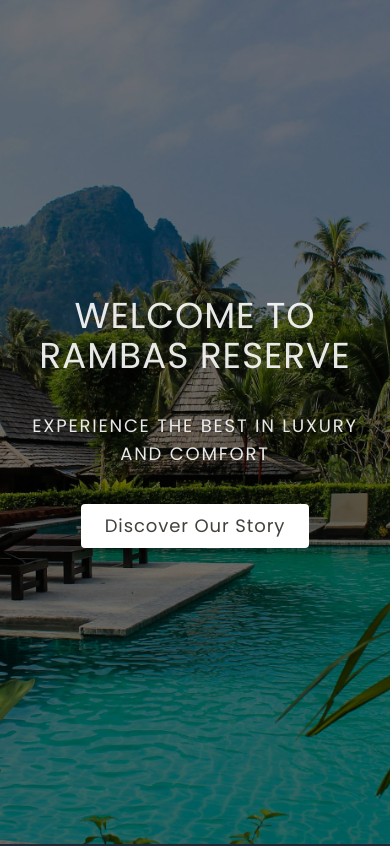
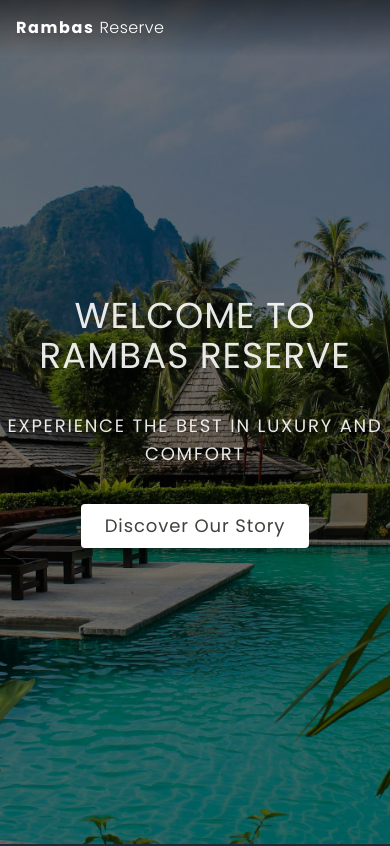
Before and after one commit to T-G-Indie-Dev/rambas-reserve, a Vue app: page / in a window 390 px wide. Shown: the top 846 px of the page. Built offline with nearby package versions, Linux system fonts and the light colour scheme.

Commit message:
Add rooms section.

```diff
--- a/src/App.vue
+++ b/src/App.vue
@@ -1,77 +1,49 @@
 <template>
-	<div class="app-container">
-	  <Hero class="section" />
-	  <AboutSection class="section" />
-	  <!-- Add your section2 and section3 here -->
-	  <FooterSection class="section" />
+	<div class="flex flex-col min-h-screen">
+		<Navbar @scrollToSection="scrollToSection" />
+		<div ref="homeSection" >
+			<Hero @scrollToSection="scrollToSection"/>
+		</div>
+		<div ref="aboutSection">
+			<AboutSection class="flex-grow" />
+		</div>
+		<div ref="roomsSection">
+			<RoomsSection class="flex-grow" />
+		</div>
+		<FooterSection ref="contactSection" />
 	</div>
 </template>
 
 <script>
 import Navbar from '@/components/Navbar.vue';
 import FooterSection from '@/components/Footer.vue';
-  import HomeView from '@/HomeView.vue';
 import Hero from '@/components/Hero.vue';
 import AboutSection from './sections/About.vue';
+import RoomsSection from './sections/Rooms.vue';
 
 export default {
 	components: {
-	  HomeView,
 		FooterSection,
 		Navbar,
 		Hero,
-	  AboutSection
+		AboutSection,
+		RoomsSection
+	},
+	methods: {
+		scrollToSection(section) {
+			const targetSection = this.$refs[section];
+			window.scrollTo({
+				top: targetSection.offsetTop,
+				behavior: 'smooth',
+			});
+		}
 	}
 }
 </script>
 
 <style>
-  /* Prevent horizontal scrolling */
-  body, html {
-	margin: 0;
-	padding: 0;
+body,
+html {
 	overflow-x: hidden;
 }
-
-  .app-container {
-	display: flex;
-	flex-direction: column;
-	align-items: stretch;
-	min-height: 100vh;
-	overflow-y: auto;
-	overflow-x: hidden; /* Prevent horizontal overflow */
-	box-sizing: border-box; /* Ensure padding and borders are included in width/height calculations */
-  }
-
-  /* Ensure all sections fit within the container */
-  .section {
-	flex-grow: 1;
-	display: flex;
-	flex-direction: column;
-	justify-content: center;
-	padding: 20px;
-	min-height: 100vh;
-	width: 100%;
-	box-sizing: border-box;
-  }
-
-  /* Responsive optimizations */
-  @media (max-width: 1024px) {
-	.section {
-	  padding: 16px;
-	}
-  }
-
-  @media (max-width: 768px) {
-	.section {
-	  padding: 12px;
-	  text-align: center;
-	}
-  }
-
-  @media (max-width: 480px) {
-	.section {
-	  padding: 8px;
-	}
-  }
 </style>
--- /dev/null
+++ b/src/sections/Rooms.vue
@@ -0,0 +1,80 @@
+<template>
+  <section class="rooms-section py-20 px-8 bg-gray-100 text-gray-900">
+    <h2 class="text-4xl lg:text-5xl font-bold mb-12 text-center">Our Rooms</h2>
+    <div class="flex flex-wrap justify-center gap-12">
+      <div v-for="room in rooms" :key="room.id"
+        class="bg-white p-6 rounded-lg shadow-lg cursor-pointer transition-transform transform hover:scale-105"
+        @click="openCarousel(room)">
+        <img :src="room.thumbnail" alt="Room" class="w-full h-64 object-cover rounded-lg mb-4">
+        <h3 class="text-2xl font-semibold mb-2">{{ room.title }}</h3>
+        <p class="text-lg">{{ room.shortDescription }}</p>
+      </div>
+    </div>
+
+    <div v-if="selectedRoom" class="fixed inset-0 flex items-center justify-center bg-black bg-opacity-80 z-50">
+      <div class="relative flex w-full max-w-screen-lg mx-4 p-6 bg-white rounded-lg">
+        <div class="w-1/2 pl-6">
+          <button @click="selectedRoom = null"
+            class="absolute top-4 right-4 text-2xl text-gray-600 hover:text-gray-900">
+            &times;
+          </button>
+          <div></div>
+          <h3 class="text-3xl font-bold mb-4">{{ selectedRoom.title }}</h3>
+          <div v-html="selectedRoom.fullDescription" class="text-lg mb-6"></div>
+          <button @click="bookRoom"
+            class="bg-blue-500 text-white py-2 px-6 rounded-lg shadow-lg hover:bg-blue-600 transition duration-300">
+            Reserve Now
+          </button>
+        </div>
+      </div>
+    </div>
+  </section>
+</template>
+
+<script>
+export default {
+  data() {
+    return {
+      rooms: [
+        {
+          id: 1,
+          title: 'Room 1',
+          shortDescription: 'Description for room 1',
+          fullDescription: `<p>The style of <a href="https://www.booking.com/hotel/lk/rambas-cabin.html#room_226902902" target="_blank"
+            class="text-blue-500 hover:underline">when you click the Two-Bedroom Chalet room type</a></p>`,
+          thumbnail: '',
+          images: [
+
+          ]
+        },
+        {
+          id: 2,
+          title: 'Room 2',
+          shortDescription: 'Description for room 2',
+          fullDescription: `<p>The style of <a href="https://www.booking.com/hotel/lk/rambas-cabin.html#room_226902902" target="_blank"
+            class="text-blue-500 hover:underline">when you click the Two-Bedroom Chalet room type</a></p>`,
+          thumbnail: '',
+          images: [
+
+          ]
+        }
+      ],
+      selectedRoom: null
+    }
+  },
+  methods: {
+    openCarousel(room) {
+      this.selectedRoom = room;
+    },
+    bookRoom() {
+      alert('Reserving feature will be implemented soon.');
+    }
+  }
+}
+</script>
+
+<style scoped>
+.rooms-section {
+  @apply bg-gray-100 text-gray-900;
+}
+</style>
```
Lines whose indentation alone changed are shown as unchanged.
